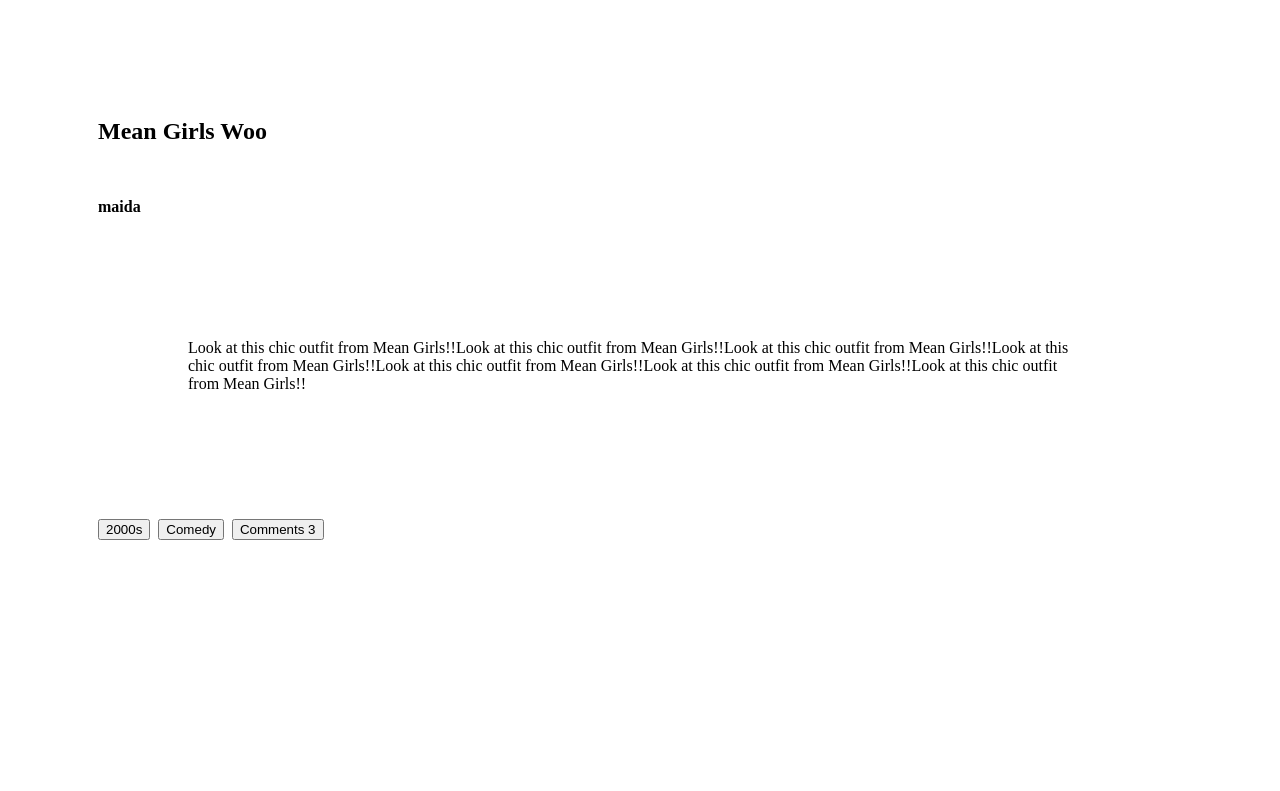
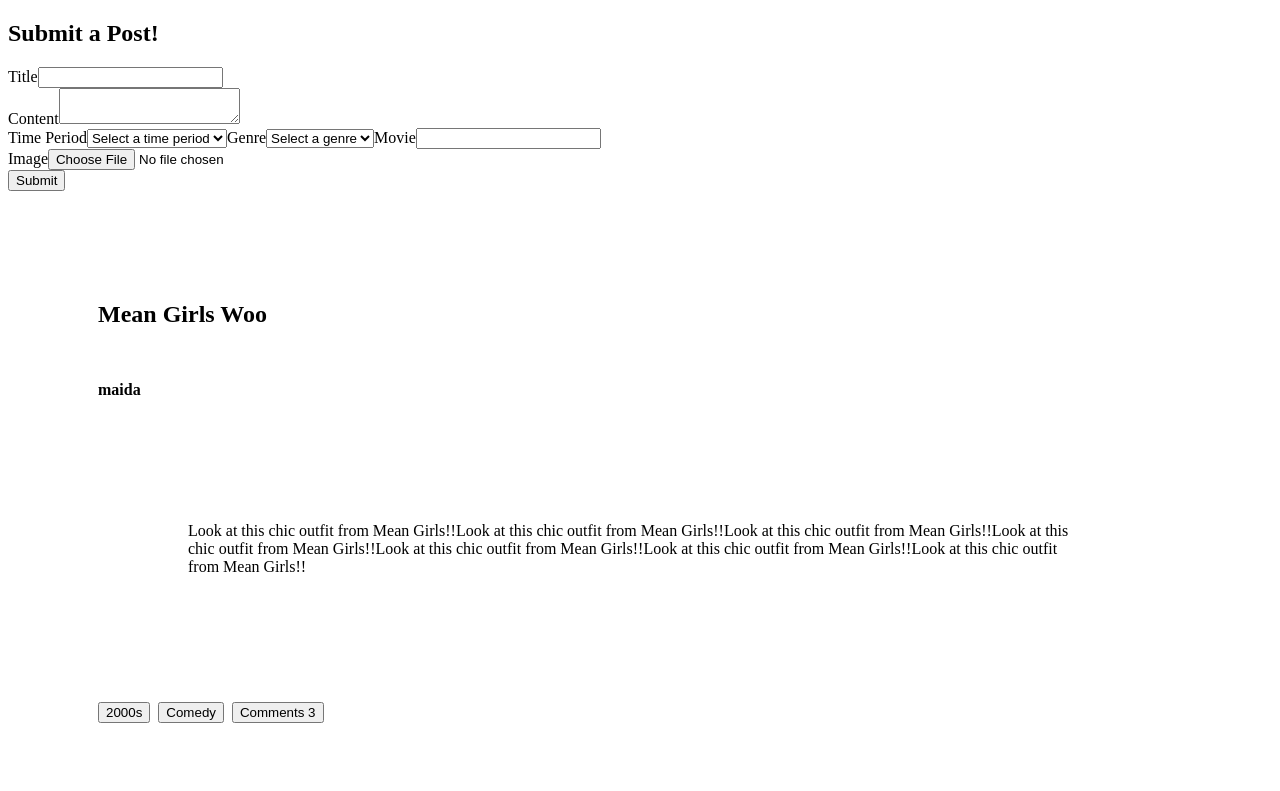
Before and after one commit to rawda16/CSCI-39548-frontend, a React (Vite) app: page / in a window 1280 px wide. Shown: the top 791 px of the page. Built offline with nearby package versions, Linux system fonts and the light colour scheme; the HTML template or start-up script is replaced by a standard one.

Commit message:
skeleton for postform

```diff
--- a/src/App.jsx
+++ b/src/App.jsx
@@ -1,7 +1,7 @@
 import { useState } from "react";
 import reactLogo from "./assets/react.svg";
 import viteLogo from "/vite.svg";
-import { PostCard, PostList } from "./components";
+import { PostCard, PostForm, PostList } from "./components";
 
 function App() {
    const posts = [
@@ -29,7 +29,12 @@
          commentCount: 5,
       },
    ];
-   return <PostList posts={posts} />;
+   return (
+      <div>
+         <PostForm />
+         <PostList posts={posts} />{" "}
+      </div>
+   );
 }
 
 export default App;
--- a/src/components/PostForm.jsx
+++ b/src/components/PostForm.jsx
@@ -1,3 +1,5 @@
+import { useState } from "react";
+
 function PostForm() {
    // id         Int       @id @default(autoincrement())
    // createdAt  DateTime  @default(now())
@@ -17,7 +19,7 @@
    const [timePeriod, setTimePeriod] = useState("");
    const [genre, setGenre] = useState("");
    const [movie, setMovie] = useState("");
-   const [image_url, setImage_url] = useState("");
+   const [image, setImage] = useState("");
 
    const time_period_list = [
       "1920s",
@@ -45,7 +47,103 @@
       "Sci-fi",
    ];
 
-   return <div></div>;
+   const handleSubmit = (e) => {
+      e.preventDefault();
+   };
+
+   return (
+      <div>
+         <h2>Submit a Post!</h2>
+         <form onSubmit={handleSubmit}>
+            <div>
+               <label htmlFor='title'>
+                  <span>Title</span>
+               </label>
+               <input
+                  id='title'
+                  type='text'
+                  value={title}
+                  onChange={(e) => setTitle(e.target.value)}
+                  required
+               />
+            </div>
+
+            <div>
+               <label htmlFor='content'>
+                  <span>Content</span>
+               </label>
+               <textarea
+                  id='content'
+                  value={content}
+                  onChange={(e) => setContent(e.target.value)}
+                  required
+               ></textarea>
+            </div>
+
+            <div>
+               <label htmlFor='timePeriod'>
+                  <span>Time Period</span>
+               </label>
+               <select
+                  id='timePeriod'
+                  value={timePeriod}
+                  onChange={(e) => setTimePeriod(e.target.value)}
+                  required
+               >
+                  <option value=''>Select a time period</option>
+                  {time_period_list.map((period) => (
+                     <option key={period} value={period}>
+                        {period}
+                     </option>
+                  ))}
+               </select>
+
+               <label htmlFor='genre'>
+                  <span>Genre</span>
+               </label>
+               <select
+                  id='genre'
+                  value={genre}
+                  onChange={(e) => setGenre(e.target.value)}
+                  required
+               >
+                  <option value=''>Select a genre</option>
+                  {movie_genre_list.map((genre) => (
+                     <option key={genre} value={genre}>
+                        {genre}
+                     </option>
+                  ))}
+               </select>
+
+               <label htmlFor='movie'>
+                  <span>Movie</span>
+               </label>
+               <input
+                  id='movie'
+                  type='text'
+                  value={movie}
+                  onChange={(e) => setMovie(e.target.value)}
+                  required
+               />
+            </div>
+
+            <div>
+               <label htmlFor='image'>
+                  <span>Image</span>
+               </label>
+               <input
+                  id='image'
+                  type='file'
+                  value={image}
+                  accept='image/*'
+                  onChange={(e) => setImage(e.target.value)}
+               />
+            </div>
+
+            <button type='submit'>Submit</button>
+         </form>
+      </div>
+   );
 }
 
 export default PostForm;
```
Also changed, not shown: package.json (indentation only), 1 other file (tests, documents, lock files or other folders).
